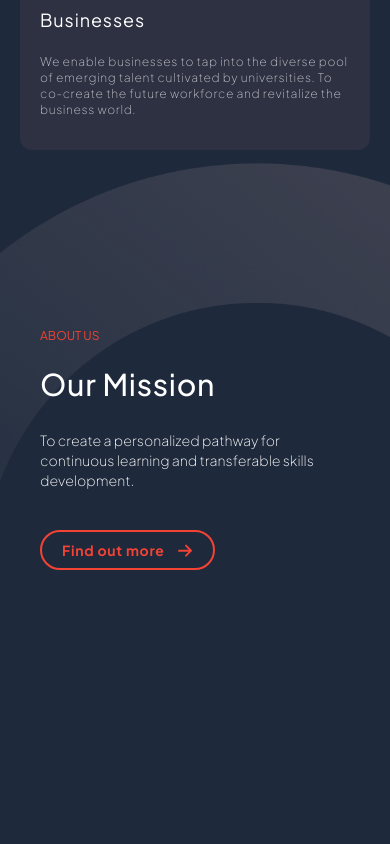
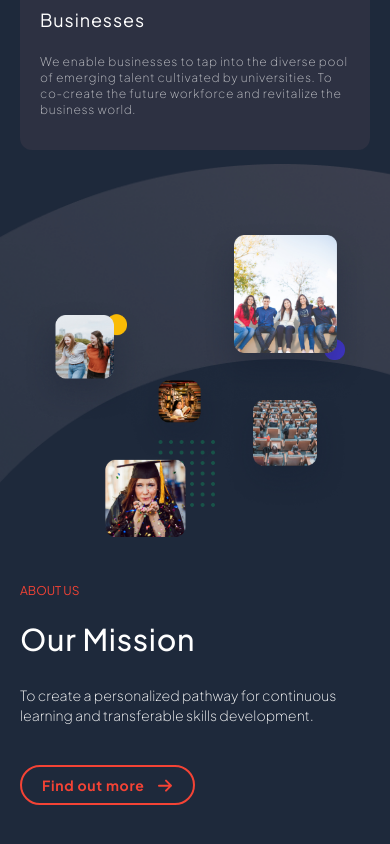
Before and after one commit to kazimorwan498/Creative_for_you-About_us, a website built with Vite: page index.html in a window 390 px wide. Shown: the part 1287-2131 px from the top of the page. Before the commit the page ends 1937 px from the top, so only its background shows below. Built offline with nearby package versions, Linux system fonts and the light colour scheme.

Commit message:
Created the right side of the mission section, added responsiveness, and completed the mission section

```diff
--- a/index.html
+++ b/index.html
@@ -391,8 +391,9 @@
 
         <!-- Mission Section -->
         <section
-            class="flex justify-center bg-[url('/src/img/about-bg.png')] bg-top bg-cover pt-40 pb-20 px-10"
+            class="flex flex-col-reverse md:flex-row justify-center items-center gap-y-10 bg-[url('/src/img/about-bg.png')] bg-top bg-cover pt-14 sm:pt-40 pb-10 sm:pb-20 px-5 sm:px-20"
         >
+            <!-- Mission Left Section -->
             <section class="pe-0 lg:pe-10">
                 <span class="text-redOrange text-xs sm:text-sm uppercase">
                     About us
@@ -431,6 +432,11 @@
                     </svg>
                 </button>
             </section>
+
+            <!-- Mission Right Section -->
+            <section>
+                <img src="./src/img/mission-img.png" alt="mission-img">
+            </section>
         </section>
 
         <script>
```
